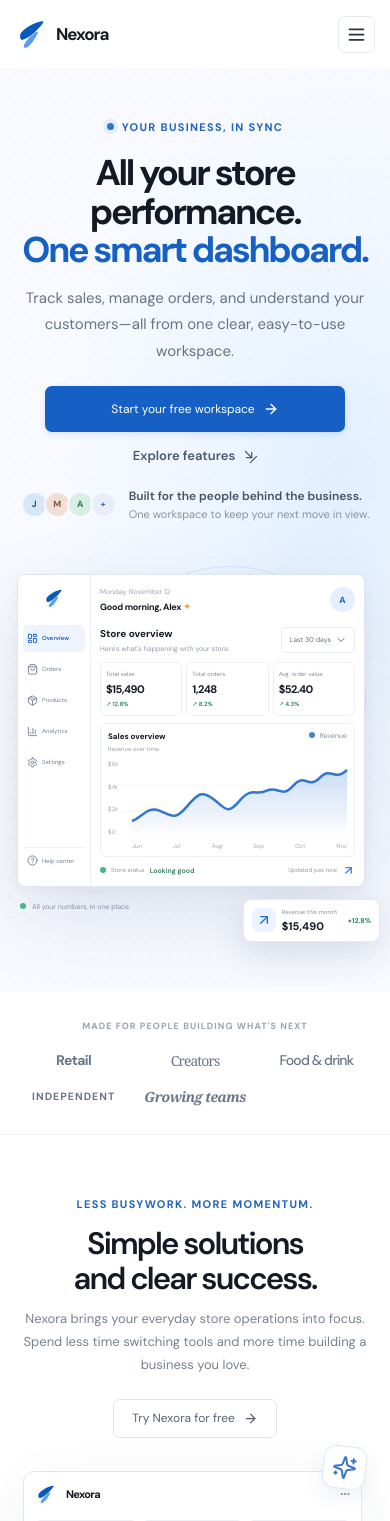
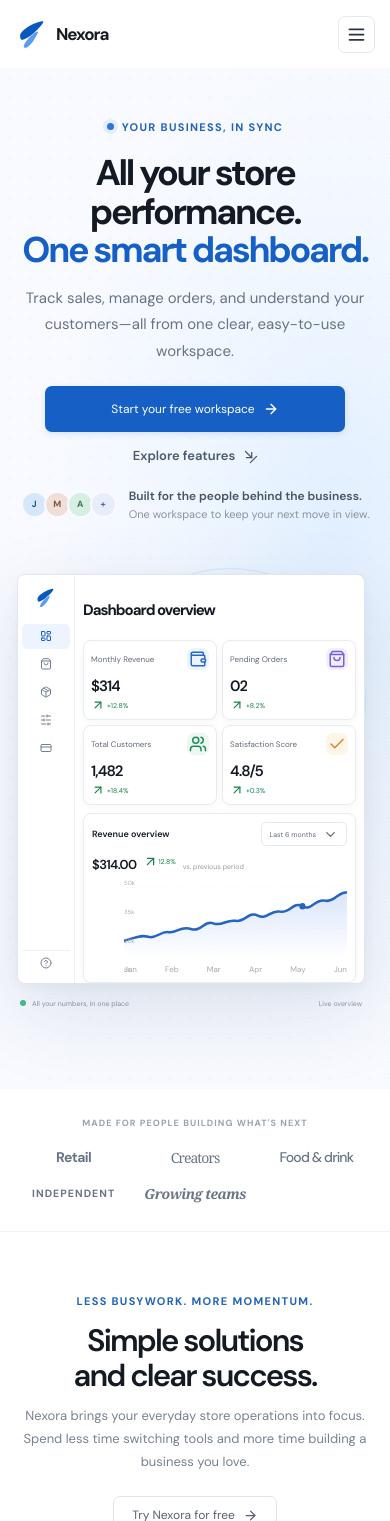
Before and after one commit to Chestergarcia/Nexora-Saas-Project, a React (Vite) app: page / in a window 390 px wide. Shown: the top 1521 px of the page. Built offline with nearby package versions, Linux system fonts and the light colour scheme.

Commit message:
Use app dashboard in landing preview
Co-authored-by: Copilot <223556219+Copilot@users.noreply.github.com>

```diff
--- a/src/main.jsx
+++ b/src/main.jsx
@@ -56,6 +56,13 @@ const seedProducts = [
   { id: 'P-02', name: 'Nexora Essentials', category: 'Collection', price: 60, stock: 124 },
   { id: 'P-03', name: 'Classic Hoodie', category: 'Apparel', price: 68, stock: 9 },
 ]
+
+const landingPreviewWorkspace = {
+  name: 'Nexora Demo Store',
+  currency: 'USD',
+  orders: seedOrders,
+  products: seedProducts,
+}
 
 const blankData = { account: null, workspaces: [], activeWorkspaceId: null }
 
@@ -321,6 +328,22 @@ function Dashboard({ workspace, search, onOrders, onStatus, onDelete }) {
   return <><section className="metrics-grid" aria-label="Store metrics">{metrics.map(metric => <MetricCard key={metric.title} {...metric} />)}</section><div className="dashboard-grid"><RevenuePanel currency={currencySymbol(workspace.currency)} totalRevenue={revenue} /><RegionPanel /></div><section className="panel orders-panel"><div className="panel-heading orders-heading"><div><h2>Recent orders</h2><p>You have {orders.length} orders to review.</p></div><button className="text-link" type="button" onClick={onOrders}>View all orders <ArrowRight size={15} /></button></div><OrdersTable orders={visible.slice(0, 5)} onStatus={onStatus} onDelete={onDelete} currency={currencySymbol(workspace.currency)} /></section></>
 }
 
+function LandingDashboardPreview() {
+  return (
+    <div className="landing-dashboard">
+      <aside className="landing-preview-sidebar" aria-hidden="true">
+        <Brand />
+        <nav>{navItems.map(({ name, icon: Icon }) => <span className={name === 'Dashboard' ? 'is-active' : ''} key={name}><Icon size={14} />{name}</span>)}</nav>
+        <span className="landing-preview-help"><CircleHelp size={14} />Help center</span>
+      </aside>
+      <div className="landing-preview-content" aria-hidden="true">
+        <PageIntro page="Dashboard" onCreate={() => {}} onExport={() => {}} />
+        <Dashboard workspace={landingPreviewWorkspace} search="" onOrders={() => {}} onStatus={() => {}} onDelete={() => {}} />
+      </div>
+    </div>
+  )
+}
+
 function filterRecords(items, query) {
   const term = query.trim().toLowerCase()
   return term ? items.filter(item => Object.values(item).some(value => String(value).toLowerCase().includes(term))) : items
@@ -468,21 +491,7 @@ function LandingPage({ onStart, onLogin }) {
         </div>
         <div className="landing-hero-visual" aria-label="Preview of the Nexora store analytics dashboard">
           <div className="hero-orbit hero-orbit-one" /><div className="hero-orbit hero-orbit-two" />
-          <div className="landing-dashboard">
-            <div className="landing-dash-sidebar"><Brand /><span className="dash-side-active"><LayoutDashboard size={14} /> Overview</span><span><ShoppingBag size={14} /> Orders</span><span><Package size={14} /> Products</span><span><BarChart3 size={14} /> Analytics</span><span><Settings size={14} /> Settings</span><div className="dash-side-help"><CircleHelp size={14} /> Help center</div></div>
-            <div className="landing-dash-content">
-              <div className="landing-dash-top"><div><small>Monday, November 12</small><strong>Good morning, Alex <span>✦</span></strong></div><span className="landing-dash-profile">A</span></div>
-              <div className="landing-dash-heading"><div><strong>Store overview</strong><small>Here's what's happening with your store.</small></div><span className="landing-period">Last 30 days <ChevronDown size={12} /></span></div>
-              <div className="landing-stat-grid">
-                <div className="landing-stat"><small>Total sales</small><strong>$15,490</strong><span>↗ 12.8% <i>vs. last month</i></span></div>
-                <div className="landing-stat"><small>Total orders</small><strong>1,248</strong><span>↗ 8.2% <i>vs. last month</i></span></div>
-                <div className="landing-stat"><small>Avg. order value</small><strong>$52.40</strong><span>↗ 4.3% <i>vs. last month</i></span></div>
-              </div>
-              <div className="landing-chart-card"><div className="landing-chart-title"><span><strong>Sales overview</strong><small>Revenue over time</small></span><span className="chart-legend"><i /> Revenue</span></div><div className="landing-chart"><div className="chart-y-labels"><span>$6k</span><span>$4k</span><span>$2k</span><span>$0</span></div><svg viewBox="0 0 520 156" preserveAspectRatio="none" role="img" aria-label="Sales trending upward over six months"><defs><linearGradient id="salesFill" x1="0" x2="0" y1="0" y2="1"><stop offset="0%" stopColor="#2b74d4" stopOpacity=".24" /><stop offset="100%" stopColor="#2b74d4" stopOpacity=".01" /></linearGradient></defs><path className="chart-fill" d="M0 126 C28 115 38 93 66 103 S103 126 132 95 S170 60 198 79 S230 114 260 82 S300 72 326 60 S362 78 390 49 S425 58 454 32 S489 42 520 15 V156 H0Z" /><path className="chart-line" d="M0 126 C28 115 38 93 66 103 S103 126 132 95 S170 60 198 79 S230 114 260 82 S300 72 326 60 S362 78 390 49 S425 58 454 32 S489 42 520 15" /></svg></div><div className="landing-chart-months"><span>Jun</span><span>Jul</span><span>Aug</span><span>Sep</span><span>Oct</span><span>Nov</span></div></div>
-              <div className="landing-dash-bottom"><span><i className="dash-dot green" /> Store status <strong>Looking good</strong></span><span>Updated just now <ArrowUpRight size={13} /></span></div>
-            </div>
-          </div>
-          <div className="landing-floating-card"><span className="floating-icon"><ArrowUpRight size={16} /></span><span><small>Revenue this month</small><strong>$15,490</strong></span><b>+12.8%</b></div>
+          <LandingDashboardPreview />
           <div className="landing-visual-caption"><span><i /> All your numbers, in one place</span><span>Live overview</span></div>
         </div>
       </section>
--- a/src/styles.css
+++ b/src/styles.css
@@ -325,3 +325,74 @@ html { scroll-behavior: smooth; scroll-padding-top: 84px; }
   .landing-faq-list details p { font-size: 12px; }
   .landing-contact-details { grid-template-columns: 1fr; gap: 10px; padding: 38px 18px 54px; }
 }
+.landing-dashboard { height: 450px; min-height: 450px; grid-template-columns: 100px minmax(0, 1fr); }
+.landing-preview-sidebar { display: flex; flex-direction: column; gap: 8px; padding: 15px 8px 10px; border-right: 1px solid #edf0f4; background: #fff; }
+.landing-preview-sidebar .brand { margin: 0 0 13px 3px; font-size: 12px; }
+.landing-preview-sidebar .brand-symbol { width: 24px; height: 24px; }
+.landing-preview-sidebar nav { display: grid; gap: 5px; }
+.landing-preview-sidebar nav span, .landing-preview-help { display: flex; min-height: 29px; align-items: center; gap: 7px; padding: 0 6px; border-radius: 5px; color: #758092; font-size: 8px; white-space: nowrap; }
+.landing-preview-sidebar nav .is-active { background: #edf4ff; color: #155fc5; font-weight: 600; }
+.landing-preview-help { margin-top: auto; border-top: 1px solid #edf0f4; border-radius: 0; padding-top: 9px; }
+.landing-preview-content { width: 860px; min-width: 0; padding: 13px; overflow: hidden; transform: scale(.58); transform-origin: top left; pointer-events: none; user-select: none; }
+.landing-preview-content .page-intro { margin-bottom: 12px; }
+.landing-preview-content .date-line { margin-bottom: 5px; font-size: 8px; }
+.landing-preview-content .page-intro h1 { font-size: 22px; }
+.landing-preview-content .page-subtitle { font-size: 10px; }
+.landing-preview-content .intro-actions { display: none; }
+.landing-preview-content .metrics-grid { gap: 8px; margin-bottom: 8px; }
+.landing-preview-content .metric-card { padding: 10px; }
+.landing-preview-content .metric-card-top { font-size: 9px; }
+.landing-preview-content .metric-icon { width: 27px; height: 27px; }
+.landing-preview-content .metric-card-bottom { gap: 5px; margin-top: 6px; }
+.landing-preview-content .metric-card-bottom > strong { font-size: 18px; }
+.landing-preview-content .metric-change { font-size: 8px; }
+.landing-preview-content .metric-card > p { font-size: 8px; }
+.landing-preview-content .dashboard-grid { gap: 8px; margin-bottom: 8px; }
+.landing-preview-content .panel { padding: 11px; }
+.landing-preview-content .orders-panel { padding: 0; }
+.landing-preview-content .orders-heading { min-height: 52px; padding: 10px; }
+.landing-preview-content .orders-table th { padding: 7px; }
+.landing-preview-content .orders-table td { height: 34px; padding: 5px 7px; }
+.landing-preview-content .chart-area { height: 125px; }
+.landing-preview-content .region-feature { margin: 14px 0 12px; }
+.landing-preview-content .region-list { gap: 9px; }
+@media (max-width: 980px) {
+  .landing-dashboard { grid-template-columns: 85px minmax(0, 1fr); }
+  .landing-preview-content { transform: scale(.5); }
+}
+@media (max-width: 760px) {
+  .landing-dashboard { grid-template-columns: 90px minmax(0, 1fr); }
+  .landing-preview-content { transform: scale(.57); }
+}
+@media (max-width: 520px) {
+  .landing-dashboard { height: 410px; min-height: 410px; grid-template-columns: 57px minmax(0, 1fr); }
+  .landing-preview-sidebar { gap: 5px; padding: 11px 4px 8px; }
+  .landing-preview-sidebar .brand { margin: 0 auto 9px; }
+  .landing-preview-sidebar .brand > span { display: none; }
+  .landing-preview-sidebar nav { gap: 3px; }
+  .landing-preview-sidebar nav span, .landing-preview-help { min-height: 25px; justify-content: center; gap: 0; padding: 0 2px; font-size: 0; }
+  .landing-preview-sidebar nav span svg, .landing-preview-help svg { width: 12px; height: 12px; }
+  .landing-preview-content { width: auto; height: 100%; padding: 8px; overflow: hidden; transform: none; }
+  .landing-preview-content .page-intro { margin-bottom: 7px; }
+  .landing-preview-content .date-line, .landing-preview-content .page-subtitle { display: none; }
+  .landing-preview-content .page-intro h1 { font-size: 15px; }
+  .landing-preview-content .metrics-grid { grid-template-columns: repeat(2, minmax(0, 1fr)); gap: 5px; }
+  .landing-preview-content .metric-card { padding: 7px; }
+  .landing-preview-content .metric-card-top { font-size: 8px; }
+  .landing-preview-content .metric-icon { width: 22px; height: 22px; }
+  .landing-preview-content .metric-card-bottom { align-items: flex-start; flex-direction: column; gap: 2px; }
+  .landing-preview-content .metric-card-bottom > strong { font-size: 15px; }
+  .landing-preview-content .metric-change { font-size: 7px; }
+  .landing-preview-content .metric-card > p { display: none; }
+  .landing-preview-content .dashboard-grid { display: block; margin-bottom: 0; }
+  .landing-preview-content .region-panel, .landing-preview-content .orders-panel { display: none; }
+  .landing-preview-content .revenue-panel { padding: 8px; }
+  .landing-preview-content .panel-heading h2 { font-size: 9px; }
+  .landing-preview-content .panel-heading p { display: none; }
+  .landing-preview-content .select-button { min-height: 24px; font-size: 7px; }
+  .landing-preview-content .chart-summary { margin-top: 8px; }
+  .landing-preview-content .chart-summary > strong { font-size: 13px; }
+  .landing-preview-content .chart-summary > span { font-size: 7px; }
+  .landing-preview-content .chart-summary > small { font-size: 7px; }
+  .landing-preview-content .chart-area { height: 95px; margin-top: 6px; }
+}
```
